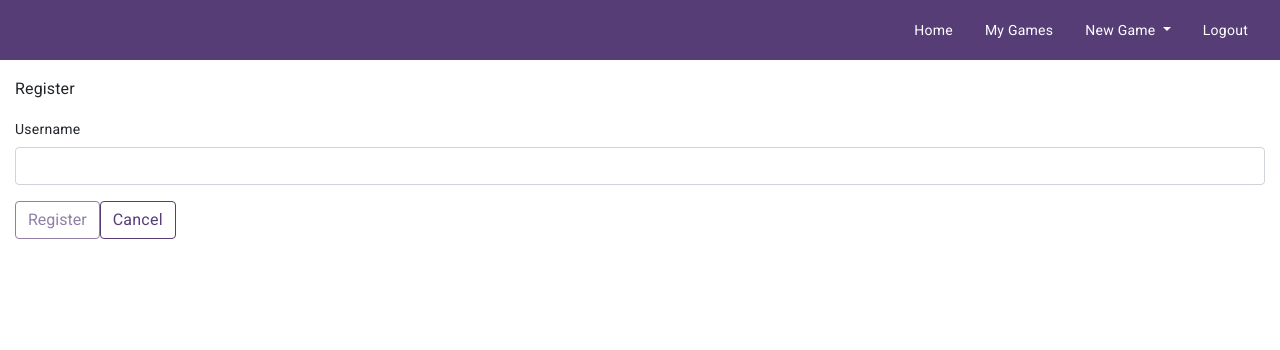
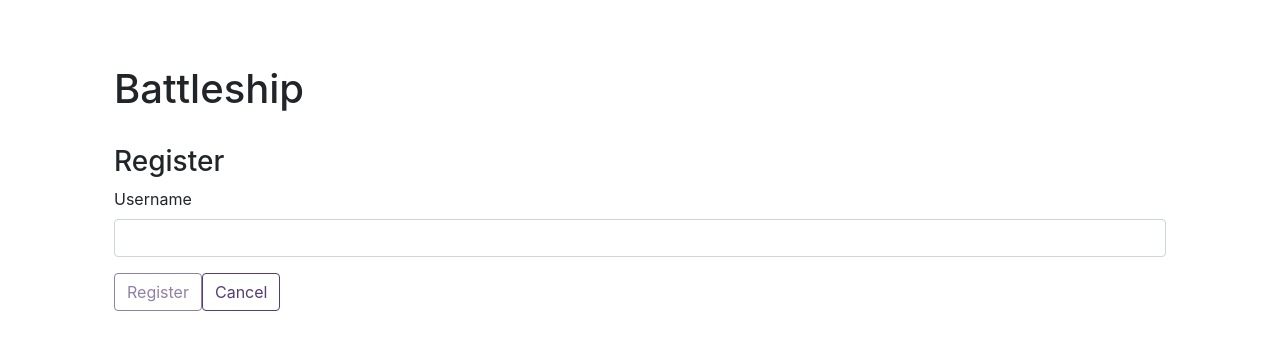
Before and after one commit to sethschallau/battleshipBlueTeam, an Angular app: page /register in a window 1280 px wide. Shown: the top 350 px of the page. Built offline with nearby package versions, Linux system fonts and the light colour scheme.

Commit message:
login & register pages no longer have access to nav

```diff
--- a/angular.json
+++ b/angular.json
@@ -25,7 +25,6 @@
               "src/assets"
             ],
             "styles": [
-              "@angular/material/prebuilt-themes/deeppurple-amber.css",
               "node_modules/bulma/css/bulma.css",
               "node_modules/ngx-toastr/toastr.css",
               "src/bootstrap.min.css",
--- a/src/app/RegisterLogin/login/login.component.html
+++ b/src/app/RegisterLogin/login/login.component.html
@@ -1,4 +1,7 @@
-<div class="login-wrapper">
+
+<div class="login-wrapper container">
+    <h1>Battleship</h1>
+<br>
     <h3>Sign In</h3>
     <form #loginForm="ngForm" (ngSubmit)="submitForm()">
         <div class="form-group">
@@ -9,7 +12,7 @@
         <div class="alert alert-danger" role="alert" *ngIf="showErrorMessage">
             Invalid username
         </div>
-        <div class="form-group">
+        <div class="form-group button-options">
             <button type="submit" [disabled]="!loginForm.form.valid" class="btn btn-outline-primary">Login</button>
             <a routerLink="/register" class="btn btn-outline-primary">Register</a>
         </div>
--- a/src/app/RegisterLogin/register/register.component.html
+++ b/src/app/RegisterLogin/register/register.component.html
@@ -1,3 +1,6 @@
+<div class="login-wrapper container">
+    <h1>Battleship</h1>
+<br>
 <h3>Register</h3>
 <form #registrationForm="ngForm" (ngSubmit)="onSubmit()">
     <div class="form-group">
@@ -5,7 +8,7 @@
         <input type="text" required id="username" name="username" #username="ngModel" [(ngModel)]="user.username" class="form-control" />
         <div [hidden]="username.valid || username.pristine" class="alert alert-danger">Username is required.</div>
     </div>
-    <div class="form-group">
+    <div class="form-group button-options">
         <button [disabled]="!registrationForm.form.valid" class="btn btn-outline-primary">Register</button>
         <a routerLink="/login" class="btn btn-outline-primary">Cancel</a>
     </div>
--- a/src/app/app.component.html
+++ b/src/app/app.component.html
@@ -1,4 +1,4 @@
-<nav class="navbar navbar-dark" style="background-color: #563D76;">
+<nav class="navbar navbar-dark" style="background-color: #563D76;" *ngIf="!loginPage">
   <a class="nav-item nav-link" routerLink="/home">Home</a>
   <a class="nav-item nav-link" routerLink="/current-games">My Games</a>
   <a class="nav-item dropdown">
--- a/src/app/app.component.ts
+++ b/src/app/app.component.ts
@@ -19,7 +19,7 @@ export class AppComponent {
       this.accountService.currentUser.subscribe(x => this.currentUser = x);
       this.router.events.subscribe((event) => {
           if (event instanceof NavigationEnd) {
-              if (event.url.includes('/login')) {
+              if (event.url.includes('/login') || event.url.includes('/register')) {
                   this.loginPage = true;
               } else {
                   this.loginPage = false;
--- a/src/index.html
+++ b/src/index.html
@@ -9,7 +9,7 @@
   <link href="https://fonts.googleapis.com/css2?family=Roboto:wght@300;400;500&display=swap" rel="stylesheet">
   <link href="https://fonts.googleapis.com/icon?family=Material+Icons" rel="stylesheet">
 </head>
-<body class="mat-typography">
+<body>
   <app-root></app-root>
   <script src="https://code.jquery.com/jquery-3.2.1.slim.min.js" integrity="sha384-KJ3o2DKtIkvYIK3UENzmM7KCkRr/rE9/Qpg6aAZGJwFDMVNA/GpGFF93hXpG5KkN" crossorigin="anonymous"></script>
   <script src="https://cdnjs.cloudflare.com/ajax/libs/popper.js/1.12.9/umd/popper.min.js" integrity="sha384-ApNbgh9B+Y1QKtv3Rn7W3mgPxhU9K/ScQsAP7hUibX39j7fakFPskvXusvfa0b4Q" crossorigin="anonymous"></script>
--- a/src/styles.css
+++ b/src/styles.css
@@ -103,5 +103,10 @@
       flex-direction: row;
       flex-wrap: wrap;
     }
-html, body { height: 100%; }
-body { margin: 0; font-family: Roboto, "Helvetica Neue", sans-serif; }
+
+    .button-options {
+
+
+    }
+/* html, body { height: 100%; }
+body { margin: 0; font-family: Roboto, "Helvetica Neue", sans-serif; } */
```
